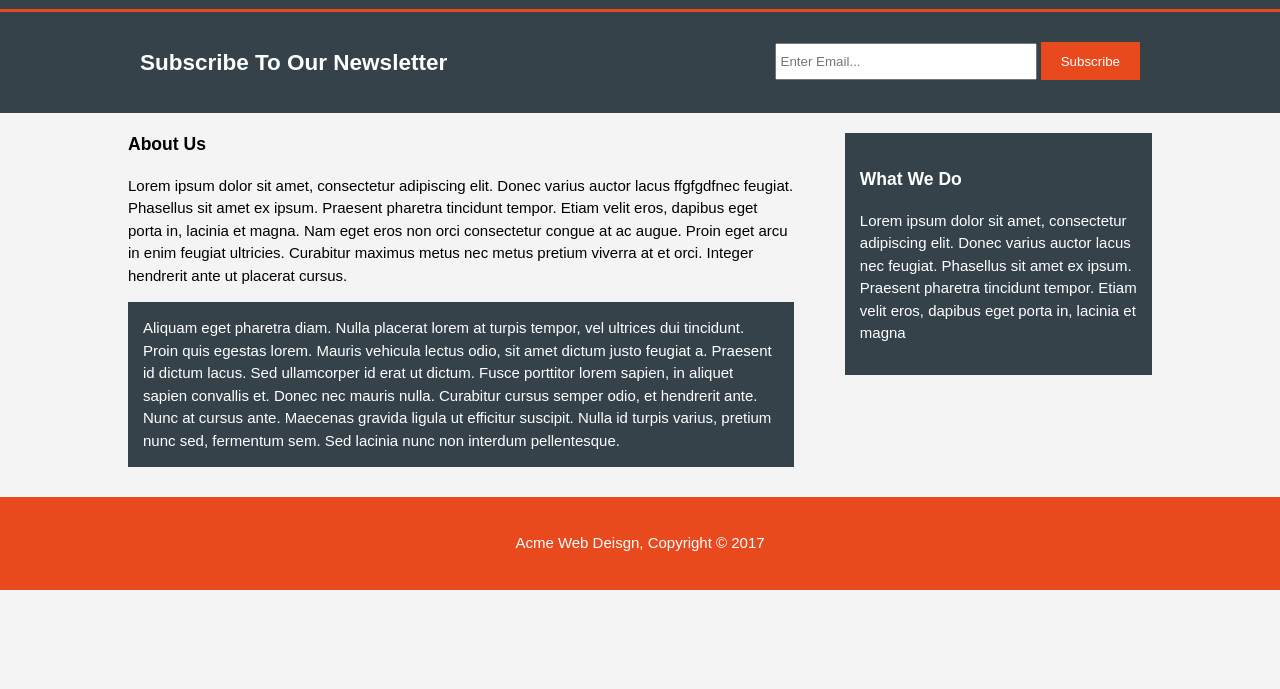
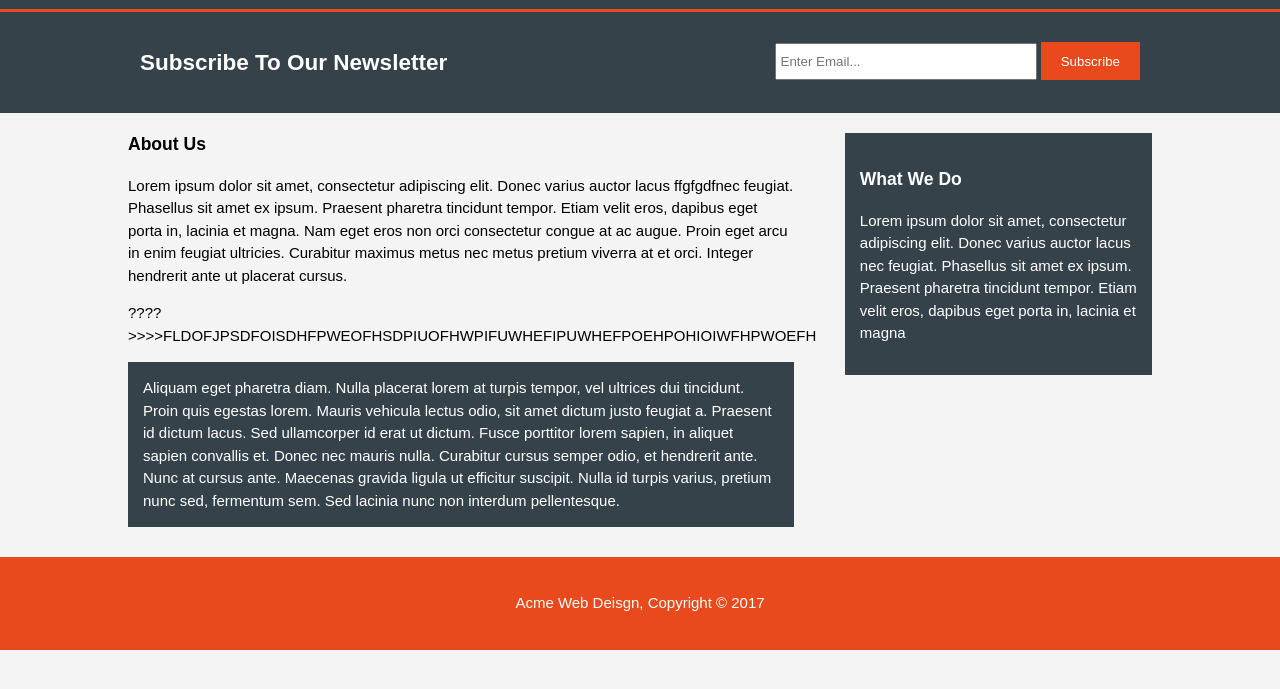
Before and after one commit to Juri10/site, a plain HTML site: page about.html in a window 1280 px wide. Shown: the part 91-780 px from the top of the page. Drawn offline with Linux system fonts and the light colour scheme; files that its build step writes are made by us from their sources.

Commit message:
second commit

```diff
--- a/about.html
+++ b/about.html
@@ -43,6 +43,7 @@
           <p>
             Lorem ipsum dolor sit amet, consectetur adipiscing elit. Donec varius auctor lacus ffgfgdfnec feugiat. Phasellus sit amet ex ipsum. Praesent pharetra tincidunt tempor. Etiam velit eros, dapibus eget porta in, lacinia et magna. Nam eget eros non orci consectetur congue at ac augue. Proin eget arcu in enim feugiat ultricies. Curabitur maximus metus nec metus pretium viverra at et orci. Integer hendrerit ante ut placerat cursus.
           </p>
+          <p>????>>>>FLDOFJPSDFOISDHFPWEOFHSDPIUOFHWPIFUWHEFIPUWHEFPOEHPOHIOIWFHPWOEFH</p>
           <p class="dark">
 Aliquam eget pharetra diam. Nulla placerat lorem at turpis tempor, vel ultrices dui tincidunt. Proin quis egestas lorem. Mauris vehicula lectus odio, sit amet dictum justo feugiat a. Praesent id dictum lacus. Sed ullamcorper id erat ut dictum. Fusce porttitor lorem sapien, in aliquet sapien convallis et. Donec nec mauris nulla. Curabitur cursus semper odio, et hendrerit ante. Nunc at cursus ante. Maecenas gravida ligula ut efficitur suscipit. Nulla id turpis varius, pretium nunc sed, fermentum sem. Sed lacinia nunc non interdum pellentesque.
           </p>
```
